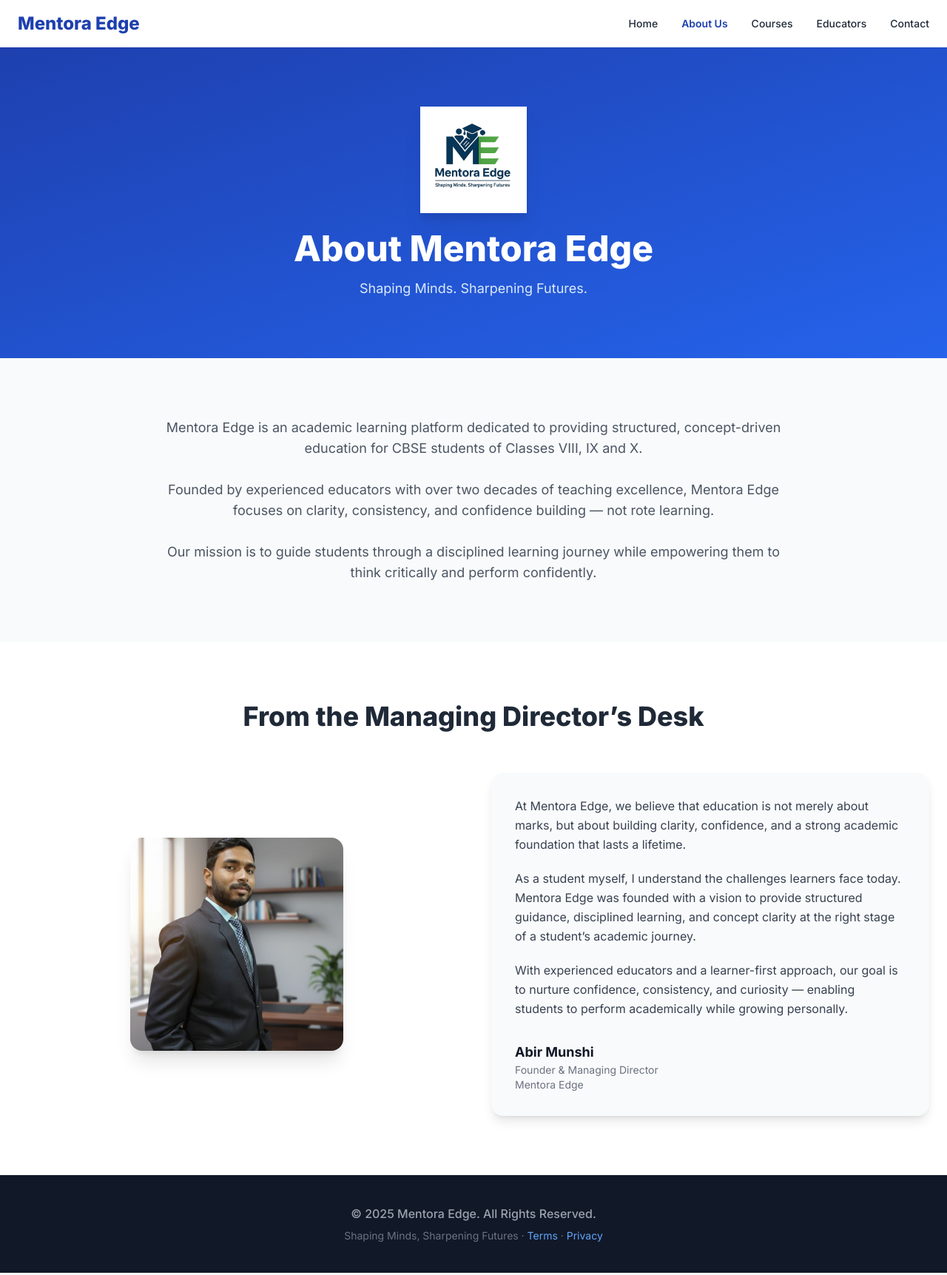
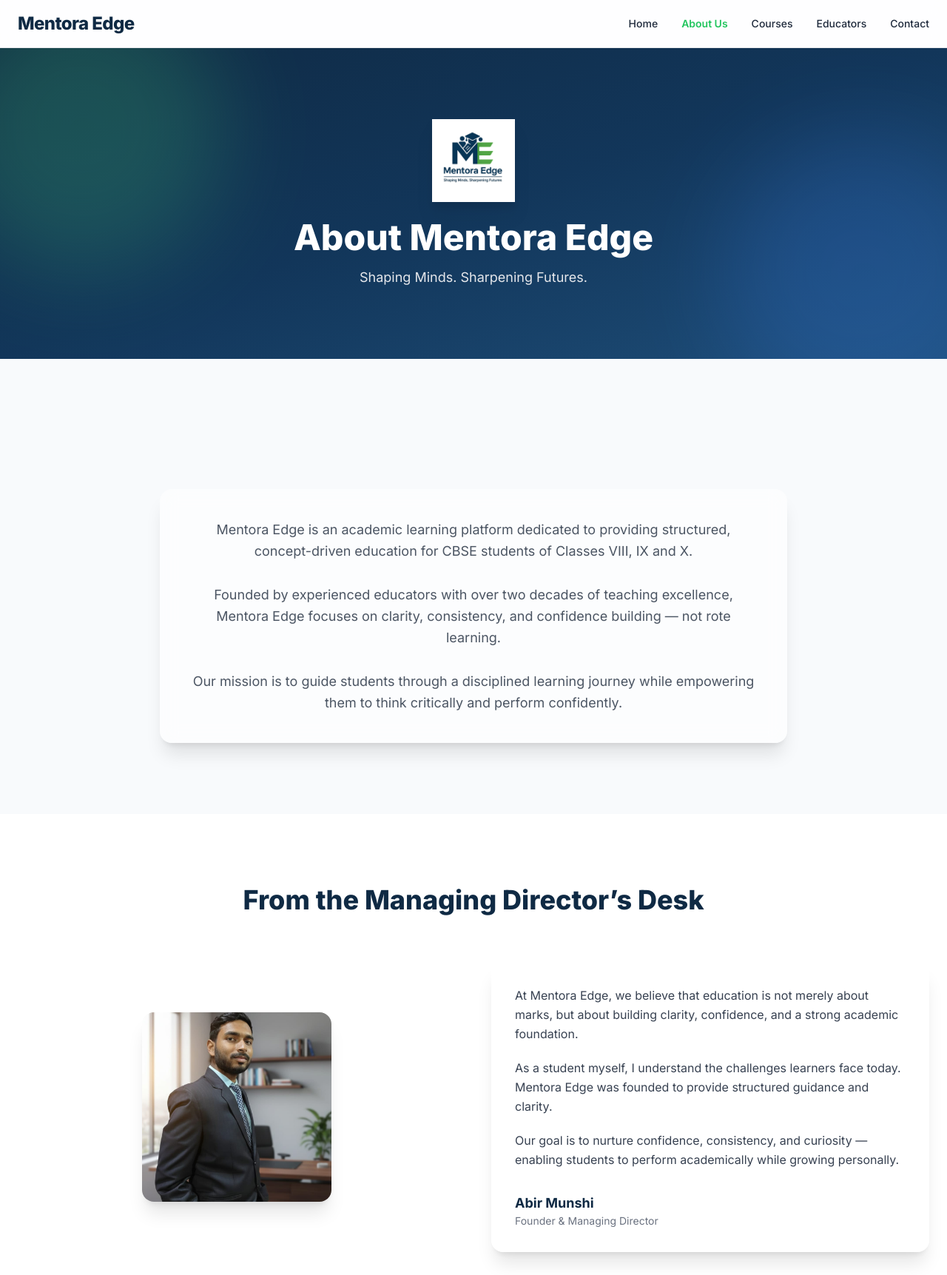
Before and after one commit to mentoraedge-oss/mentora-edge, a plain HTML site: page about.html in a window 1280 px wide. Shown: the top 1723 px of the page at 74% size. Drawn offline with nearby package versions, Linux system fonts and the light colour scheme.

Commit message:
Upgraded about page

```diff
--- a/about.html
+++ b/about.html
@@ -3,8 +3,9 @@
 <head>
   <meta charset="UTF-8">
   <meta name="viewport" content="width=device-width, initial-scale=1.0">
+
   <link rel="manifest" href="/manifest.json">
-  <meta name="theme-color" content="#1E40AF">
+  <meta name="theme-color" content="#0F2A44">
   <link rel="apple-touch-icon" href="/icons/ios/180.png">
 
   <title>About Us | Mentora Edge</title>
@@ -20,8 +21,10 @@
         extend: {
           fontFamily: { inter: ['Inter', 'sans-serif'] },
           colors: {
-            primary: '#1E40AF',
-            accent: '#2563EB'
+            primary: '#0F2A44',
+            accent: '#22C55E',
+            accentSoft: '#4ADE80',
+            darkText: '#1E293B'
           }
         }
       }
@@ -29,20 +32,22 @@
   </script>
 </head>
 
-<body class="bg-gray-50 font-inter text-gray-800 overflow-x-hidden">
+<body class="bg-[#F8FAFC] font-inter text-darkText overflow-x-hidden">
 
 <!-- ================= NAVBAR ================= -->
-<header class="bg-white/90 backdrop-blur shadow-sm sticky top-0 z-50">
+<header class="bg-white/80 backdrop-blur-md shadow-sm sticky top-0 z-50 border-b border-gray-200">
   <div class="max-w-7xl mx-auto px-6 py-4 flex justify-between items-center">
 
-    <h1 class="text-2xl font-extrabold text-primary">Mentora Edge</h1>
+    <h1 class="text-2xl font-extrabold text-primary tracking-tight">
+      Mentora Edge
+    </h1>
 
     <nav class="hidden md:flex items-center space-x-8 text-sm font-medium">
-      <a href="index.html" class="hover:text-primary">Home</a>
-      <a href="about.html" class="text-primary font-semibold">About Us</a>
-      <a href="courses.html" class="hover:text-primary">Courses</a>
-      <a href="educators.html" class="hover:text-primary">Educators</a>
-      <a href="contact.html" class="hover:text-primary">Contact</a>
+      <a href="index.html" class="hover:text-accent transition">Home</a>
+      <a href="about.html" class="text-accent font-semibold">About Us</a>
+      <a href="courses.html" class="hover:text-accent transition">Courses</a>
+      <a href="educators.html" class="hover:text-accent transition">Educators</a>
+      <a href="contact.html" class="hover:text-accent transition">Contact</a>
     </nav>
 
     <button id="menuBtn" class="md:hidden text-2xl text-primary">☰</button>
@@ -51,7 +56,7 @@
   <div id="mobileMenu" class="hidden md:hidden bg-white border-t shadow-sm">
     <nav class="flex flex-col px-6 py-5 space-y-4 text-sm font-medium">
       <a href="index.html">Home</a>
-      <a href="about.html" class="text-primary font-semibold">About Us</a>
+      <a href="about.html" class="text-accent font-semibold">About Us</a>
       <a href="courses.html">Courses</a>
       <a href="educators.html">Educators</a>
       <a href="contact.html">Contact</a>
@@ -60,33 +65,39 @@
 </header>
 
 <!-- ================= HERO ================= -->
-<section class="bg-gradient-to-br from-primary to-accent text-white py-20 text-center px-6">
+<section class="relative py-24 text-center overflow-hidden bg-gradient-to-br from-primary via-[#12365A] to-[#1E4E79] text-white">
 
-  <!-- LOGO -->
-  <div class="mb-6">
+  <!-- Glow -->
+  <div class="absolute w-96 h-96 bg-green-400 opacity-20 blur-3xl rounded-full top-[-80px] left-[-80px]"></div>
+  <div class="absolute w-96 h-96 bg-blue-500 opacity-20 blur-3xl rounded-full bottom-[-80px] right-[-80px]"></div>
+
+  <div class="relative z-10 max-w-4xl mx-auto px-6 reveal">
+
+    <!-- Logo -->
     <img
       src="Assets/Images/mentora-edge-logo.png"
-      alt="Mentora Edge Logo"
-      class="mx-auto w-28 sm:w-32 md:w-36 drop-shadow-xl
-             hover:scale-110 hover:rotate-1 transition duration-500 ease-in-out">
-  </div>
+      class="w-28 mx-auto mb-6 drop-shadow-xl parallax"
+      data-speed="0.2">
 
-  <!-- HEADING -->
-  <h2 class="text-3xl sm:text-4xl md:text-5xl font-extrabold mb-4 animate-fadeIn">
+    <h2 class="text-4xl md:text-5xl font-extrabold mb-4">
       About Mentora Edge
     </h2>
 
-  <!-- TAGLINE -->
-  <p class="max-w-2xl mx-auto text-blue-100 text-base sm:text-lg">
+    <p class="text-lg text-gray-200">
       Shaping Minds. Sharpening Futures.
     </p>
 
+  </div>
 </section>
 
+<div class="h-20 bg-gradient-to-b from-transparent to-[#F8FAFC]"></div>
+
 <!-- ================= ABOUT CONTENT ================= -->
-<section class="py-20">
+<section class="py-24">
   <div class="max-w-4xl mx-auto px-6 text-center reveal">
-    <p class="text-base sm:text-lg text-gray-600 leading-relaxed">
+
+    <div class="bg-white/60 backdrop-blur-md p-10 rounded-2xl shadow-xl hover:shadow-2xl transition">
+      <p class="text-lg text-gray-600 leading-relaxed">
         Mentora Edge is an academic learning platform dedicated to providing
         structured, concept-driven education for CBSE students of
         Classes VIII, IX and X.
@@ -99,52 +110,51 @@
         while empowering them to think critically and perform confidently.
       </p>
     </div>
+
+  </div>
 </section>
 
 <!-- ================= MD MESSAGE ================= -->
-<section class="py-20 bg-white">
+<section class="py-24 bg-white">
   <div class="max-w-7xl mx-auto px-6">
 
-    <h2 class="text-3xl md:text-4xl font-extrabold text-center mb-14 reveal">
+    <h2 class="text-3xl md:text-4xl font-extrabold text-center mb-16 text-primary reveal">
       From the Managing Director’s Desk
     </h2>
 
     <div class="grid md:grid-cols-2 gap-12 items-center">
 
+      <!-- Image -->
       <div class="flex justify-center reveal-left">
         <img
           src="Assets/Images/abir-munshi.jpeg"
-          alt="Abir Munshi"
-          class="w-60 sm:w-72 h-60 sm:h-72 object-cover rounded-2xl shadow-xl
+          class="w-64 h-64 object-cover rounded-2xl shadow-xl
                  hover:scale-105 transition duration-300"
         />
       </div>
 
-      <div class="bg-gray-50 p-6 sm:p-8 rounded-2xl shadow-lg reveal-right">
+      <!-- Text -->
+      <div class="bg-white/60 backdrop-blur-md p-8 rounded-2xl shadow-xl reveal-right">
 
-        <p class="text-gray-700 leading-relaxed mb-5">
+        <p class="text-gray-700 mb-5 leading-relaxed">
           At Mentora Edge, we believe that education is not merely about marks,
-          but about building clarity, confidence, and a strong academic foundation
-          that lasts a lifetime.
+          but about building clarity, confidence, and a strong academic foundation.
         </p>
 
-        <p class="text-gray-700 leading-relaxed mb-5">
+        <p class="text-gray-700 mb-5 leading-relaxed">
           As a student myself, I understand the challenges learners face today.
-          Mentora Edge was founded with a vision to provide structured guidance,
-          disciplined learning, and concept clarity at the right stage of a
-          student’s academic journey.
+          Mentora Edge was founded to provide structured guidance and clarity.
         </p>
 
-        <p class="text-gray-700 leading-relaxed mb-8">
-          With experienced educators and a learner-first approach, our goal is to
-          nurture confidence, consistency, and curiosity — enabling students to
-          perform academically while growing personally.
+        <p class="text-gray-700 mb-8 leading-relaxed">
+          Our goal is to nurture confidence, consistency, and curiosity —
+          enabling students to perform academically while growing personally.
         </p>
 
         <div>
-          <p class="font-bold text-lg text-gray-900">Abir Munshi</p>
+          <p class="font-bold text-lg text-primary">Abir Munshi</p>
           <p class="text-sm text-gray-500">
-            Founder & Managing Director<br>Mentora Edge
+            Founder & Managing Director
           </p>
         </div>
 
@@ -156,60 +166,67 @@
 
 <!-- ================= FOOTER ================= -->
 <footer class="bg-gray-900 text-gray-400 py-10 text-center">
-  <p class="font-medium">© 2025 Mentora Edge. All Rights Reserved.</p>
-  <p class="text-sm mt-2 text-gray-500">
-    Shaping Minds, Sharpening Futures ·
-    <a href="terms.html" class="text-blue-400 hover:underline">Terms</a> ·
-    <a href="privacy.html" class="text-blue-400 hover:underline">Privacy</a>
-  </p>
+  © 2025 Mentora Edge. All Rights Reserved.
+  <br>
+  <a href="terms.html" class="text-green-400 hover:underline">Terms</a> |
+  <a href="privacy.html" class="text-green-400 hover:underline">Privacy</a>
 </footer>
 
 <!-- ================= SCRIPTS ================= -->
 <script>
 menuBtn.onclick = () => mobileMenu.classList.toggle("hidden");
 
-const elements = document.querySelectorAll(".reveal, .reveal-left, .reveal-right");
+/* Reveal animation */
+const reveals = document.querySelectorAll(".reveal, .reveal-left, .reveal-right");
 
 const observer = new IntersectionObserver(entries => {
   entries.forEach(entry => {
     if (entry.isIntersecting) {
       entry.target.classList.add("reveal-active");
-      observer.unobserve(entry.target);
     }
   });
 }, { threshold: 0.15 });
 
-elements.forEach(el => observer.observe(el));
+reveals.forEach(el => observer.observe(el));
+
+/* Parallax */
+window.addEventListener("scroll", () => {
+  const scrollY = window.scrollY;
+
+  document.querySelectorAll(".parallax").forEach(el => {
+    const speed = el.dataset.speed || 0.2;
+    el.style.transform = `translateY(${scrollY * speed}px)`;
+  });
+});
 </script>
 
 <!-- ================= STYLES ================= -->
 <style>
-@keyframes fadeIn {
-  from { opacity: 0; transform: translateY(14px); }
-  to { opacity: 1; transform: translateY(0); }
-}
-.animate-fadeIn {
-  animation: fadeIn 0.9s ease-out;
+html {
+  scroll-behavior: smooth;
 }
 
 .reveal {
   opacity: 0;
-  transform: translateY(30px);
-  transition: all 0.8s ease;
+  transform: translateY(60px);
+  transition: all 0.9s ease;
 }
+
 .reveal-left {
   opacity: 0;
-  transform: translateX(-40px);
+  transform: translateX(-60px);
   transition: all 0.9s ease;
 }
+
 .reveal-right {
   opacity: 0;
-  transform: translateX(40px);
+  transform: translateX(60px);
   transition: all 0.9s ease;
 }
+
 .reveal-active {
   opacity: 1;
-  transform: translate(0, 0);
+  transform: translate(0,0);
 }
 </style>
 
```
Lines whose indentation alone changed are shown as unchanged.
